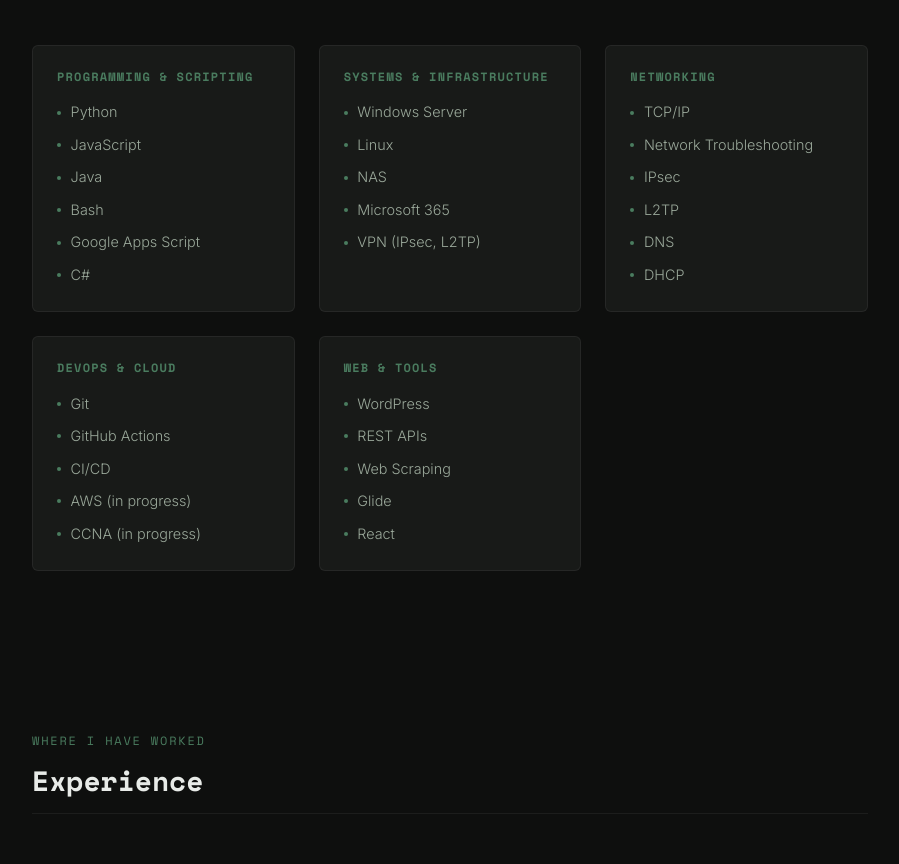
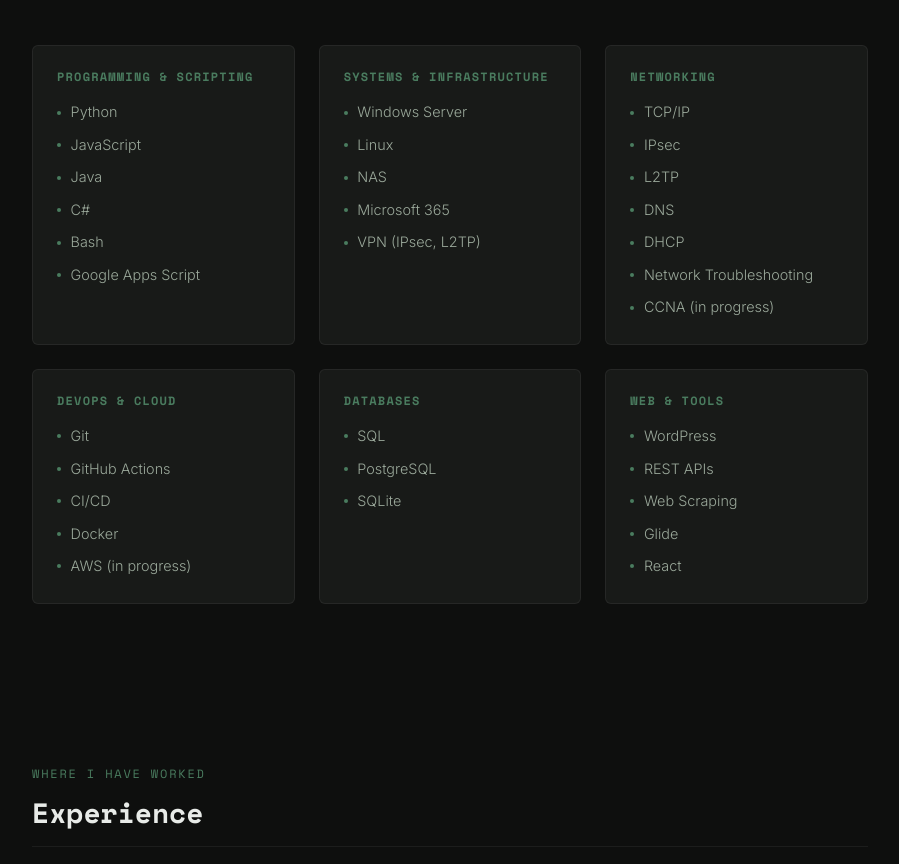
Before and after one commit to Jimsidi/jimsidi.github.io, a React (Vite) app: page / in a window 1280 px wide. Shown: the part 1680-2544 px from the top of the page, without its empty margins (190-1089 px from the left). Built offline with nearby package versions, Linux system fonts and the light colour scheme.

Commit message:
feat: add databases skill category and docker to devops & fix:move ccna to networking

```diff
--- a/src/components/Skills.tsx
+++ b/src/components/Skills.tsx
@@ -1,7 +1,7 @@
 const skillGroups = [
   {
     category: 'Programming & Scripting',
-    skills: ['Python', 'JavaScript', 'Java', 'Bash', 'Google Apps Script', 'C#'],
+    skills: ['Python', 'JavaScript', 'Java', 'C#', 'Bash', 'Google Apps Script'],
   },
   {
     category: 'Systems & Infrastructure',
@@ -9,11 +9,23 @@ const skillGroups = [
   },
   {
     category: 'Networking',
-    skills: ['TCP/IP', 'Network Troubleshooting', 'IPsec', 'L2TP', 'DNS', 'DHCP'],
+    skills: [
+      'TCP/IP',
+      'IPsec',
+      'L2TP',
+      'DNS',
+      'DHCP',
+      'Network Troubleshooting',
+      'CCNA (in progress)',
+    ],
   },
   {
     category: 'DevOps & Cloud',
-    skills: ['Git', 'GitHub Actions', 'CI/CD', 'AWS (in progress)', 'CCNA (in progress)'],
+    skills: ['Git', 'GitHub Actions', 'CI/CD', 'Docker', 'AWS (in progress)'],
+  },
+  {
+    category: 'Databases',
+    skills: ['SQL', 'PostgreSQL', 'SQLite'],
   },
   {
     category: 'Web & Tools',
```
